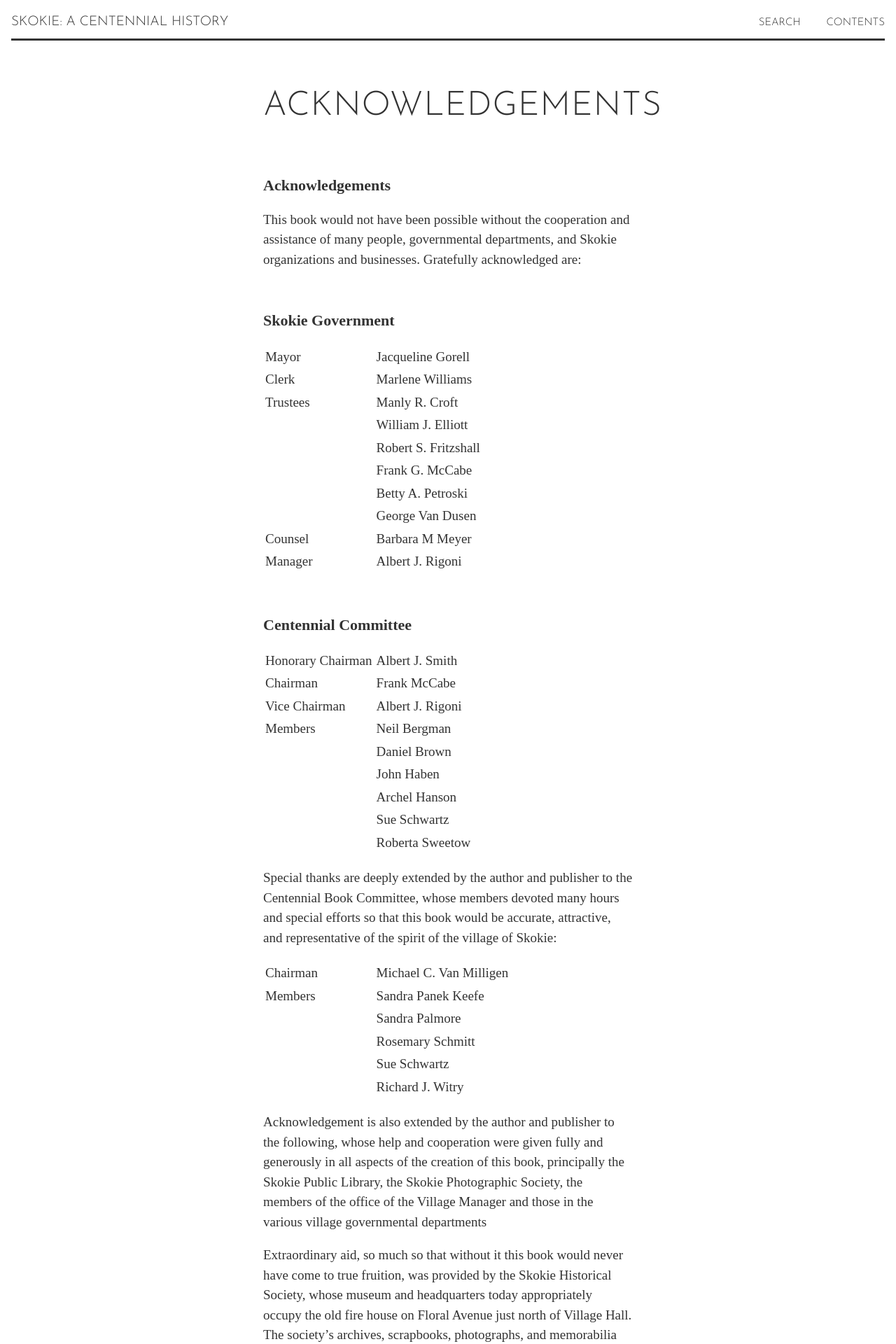
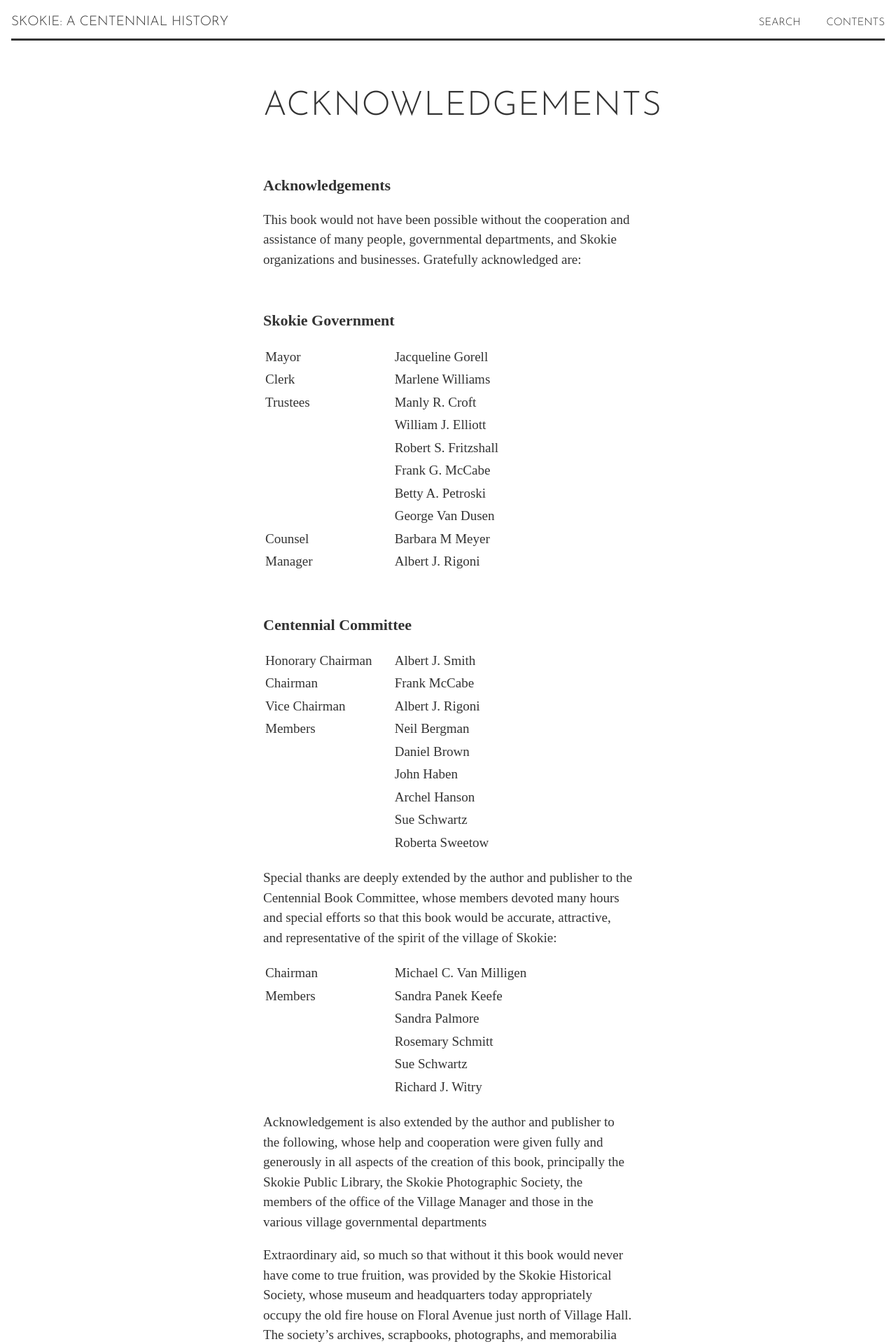
Before and after one commit to skokielibrary/skokiecentennial, a Jekyll site: the page built from _chapters/acknowledgements.markdown, in a window 1280 px wide. Shown: the top 1920 px of the page at 70% size. Built offline with Jekyll 4.4.1, drawn with Linux system fonts in a browser that asks for light colours.

Commit message:
updated td width in article

```diff
--- a/assets/css/styles.css
+++ b/assets/css/styles.css
@@ -256,7 +256,13 @@
 }
 
 article table tr > td:first-child{
-  width: 30%;
+  width: 50%;
+}
+
+@media screen and (min-width: 37.5rem){
+  article table tr > td:first-child{
+    width: 35%;
+  }
 }
 
 article img + em{
```
